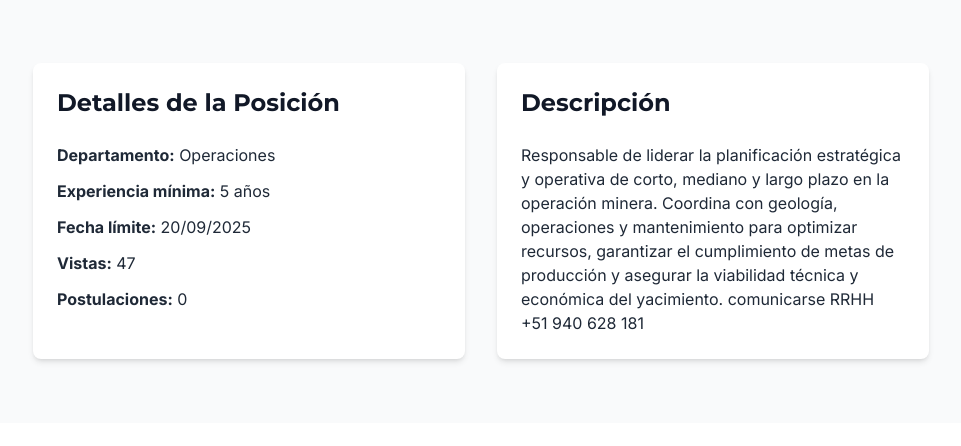
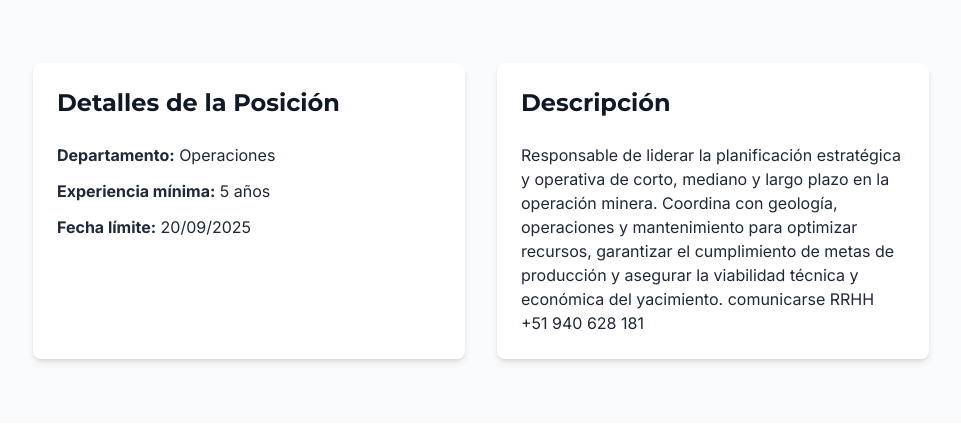
Before and after one commit to EfrainLim/minerafidami, a Django app: a page that uses templates/carreras/vacante_detail.html in a window 1280 px wide. Shown: the part 509-955 px from the top of the page, without its empty margins (159-1120 px from the left). Run offline with Django 5.2, Linux system fonts and the light colour scheme; data comes from the database, SQL or seed files in the repository; some libraries are stand-ins or nearby versions.

Commit message:
cambio postulacio

```diff
--- a/templates/carreras/vacante_detail.html
+++ b/templates/carreras/vacante_detail.html
@@ -156,8 +156,8 @@
                         {% if vacante.fecha_limite %}
                         <li><strong>Fecha límite:</strong> {{ vacante.fecha_limite|date:"d/m/Y" }}</li>
                         {% endif %}
-                        <li><strong>Vistas:</strong> {{ vacante.vistas }}</li>
-                        <li><strong>Postulaciones:</strong> {{ vacante.postulaciones }}</li>
+                        <!-- <li><strong>Vistas:</strong> {{ vacante.vistas }}</li> -->
+                        <!-- <li><strong>Postulaciones:</strong> {{ vacante.postulaciones }}</li> -->
                     </ul>
                 </div>
 
```
